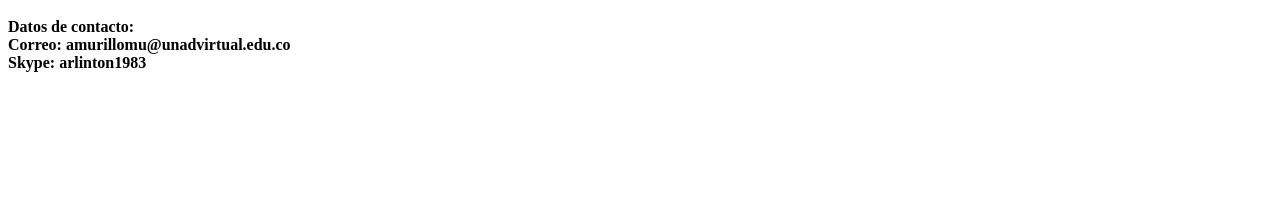
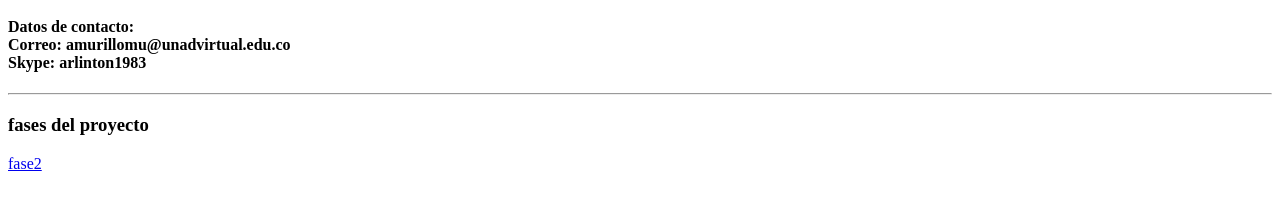
Before and after one commit to amurillomu/DSW-ArlintonMurillo, a plain HTML site: page index.html in a window 1280 px wide. Shown: the part 149-356 px from the top of the page. Drawn offline with Linux system fonts and the light colour scheme.

Commit message:
Fase 2
Actualizacion de la fase 2

```diff
--- a/index.html
+++ b/index.html
@@ -22,6 +22,11 @@
         </p>
     </h4>
 
+    <hr>
+    <h3>fases del proyecto</h3>
+    <a href="fase2/design.html">fase2</a>
+
+
 
 </body>
 
```
Also changed, not shown: fase2/design.html (+0 -2 lines).
